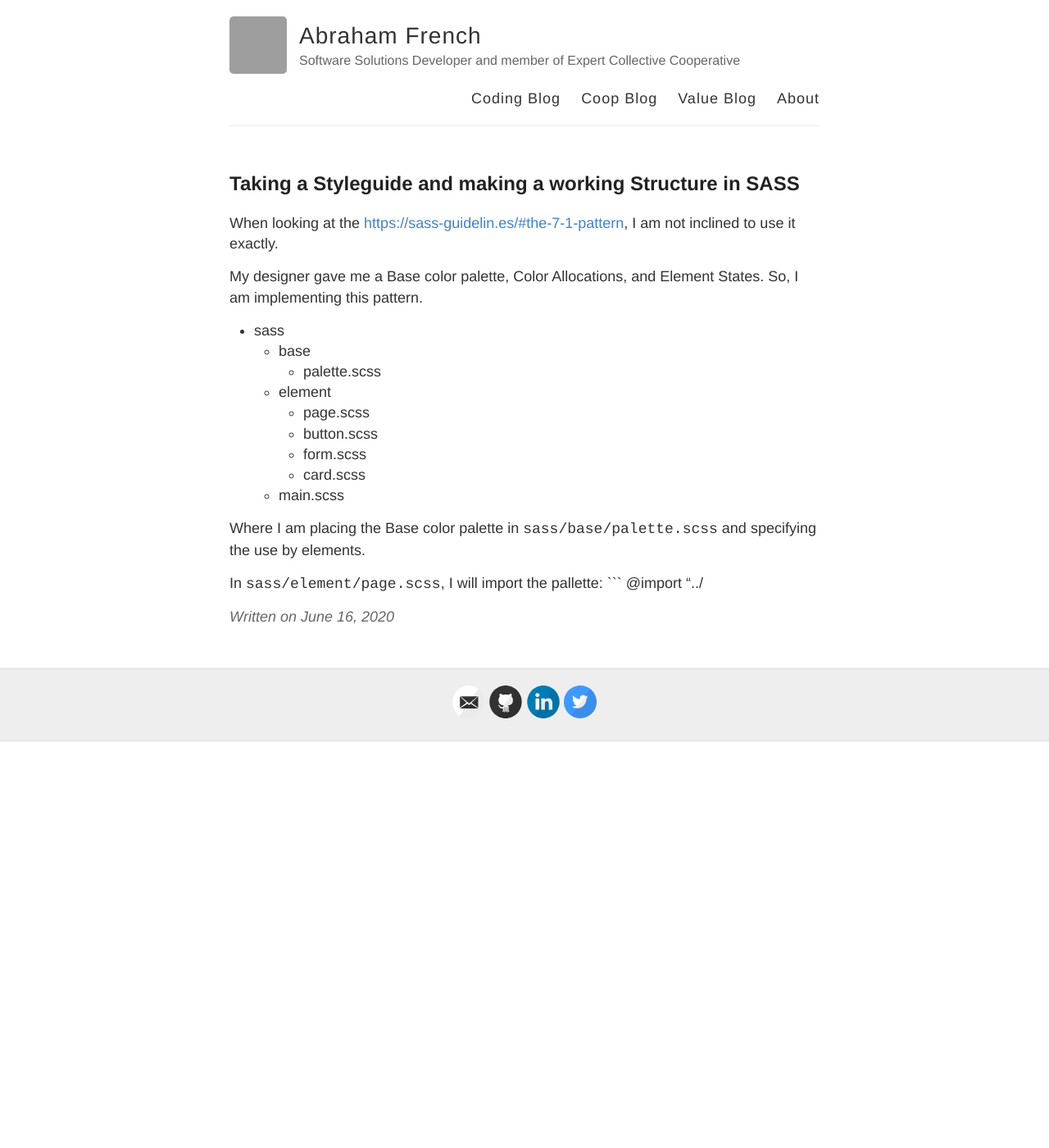
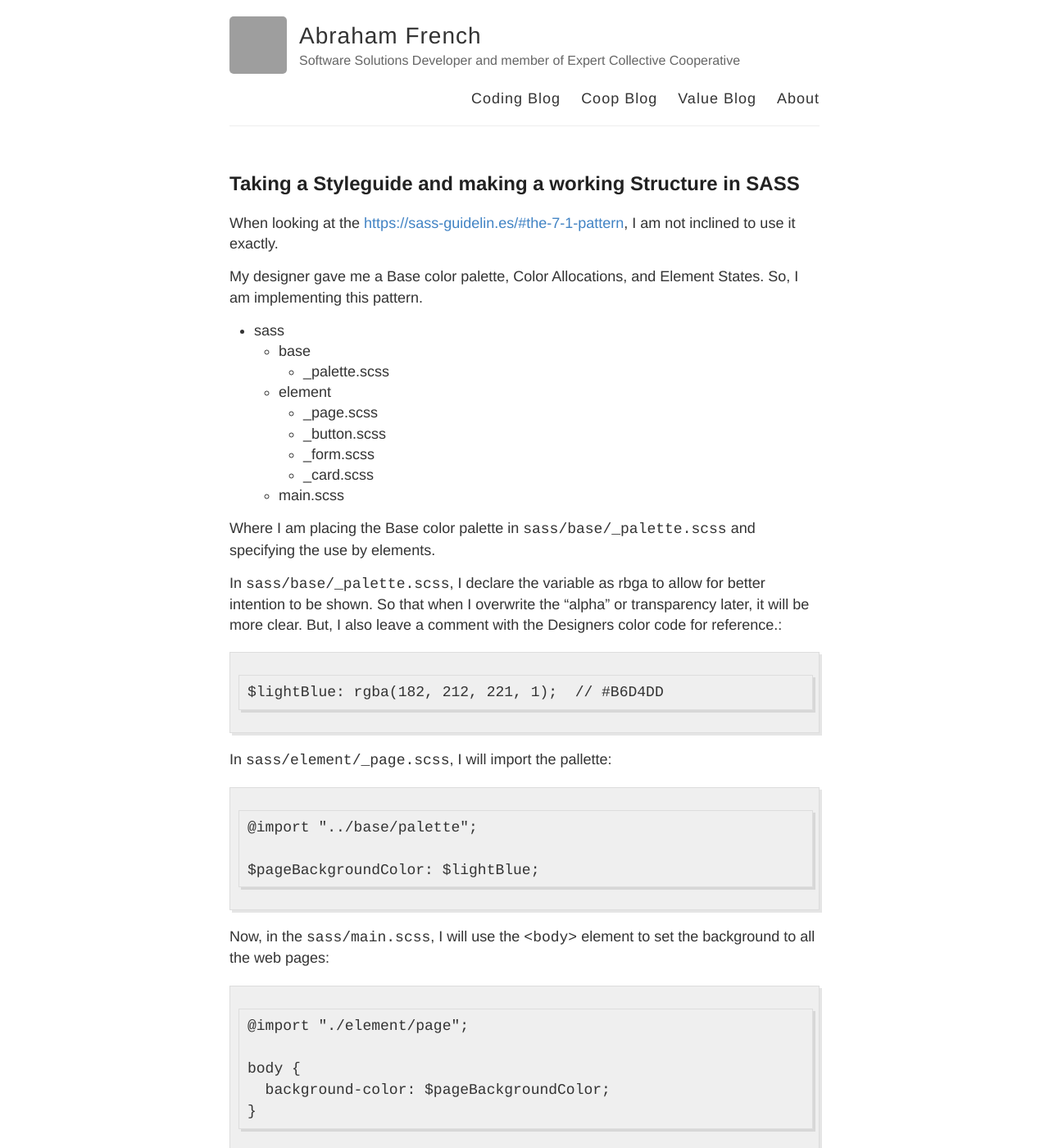
Before and after one commit to AbrahamFr/abrahamfr.github.io, a Jekyll site: the page built from _coding/2020-06-16-StyleGuide-to-Structure.md, in a window 1280 px wide and 1400 px high. Shown: the whole window at 82% size. Built offline with Jekyll 4.4.1, drawn with Linux system fonts in a browser that asks for light colours; grey boxes are pictures that could not be loaded.

Commit message:
Update 2020-06-16-StyleGuide-to-Structure.md

````diff
--- a/_coding/2020-06-16-StyleGuide-to-Structure.md
+++ b/_coding/2020-06-16-StyleGuide-to-Structure.md
@@ -9,17 +9,34 @@ My designer gave me a Base color palette, Color Allocations, and Element States.
 
 - sass
   - base
-    - palette.scss
+    - _palette.scss
   - element
-    - page.scss
-    - button.scss
-    - form.scss
-    - card.scss
+    - _page.scss
+    - _button.scss
+    - _form.scss
+    - _card.scss
   - main.scss
 
-Where I am placing the Base color palette in `sass/base/palette.scss` and specifying the use by elements.
+Where I am placing the Base color palette in `sass/base/_palette.scss` and specifying the use by elements.
 
 
-In `sass/element/page.scss`, I will import the pallette:
+In `sass/base/_palette.scss`, I declare the variable as rbga to allow for better intention to be shown.  So that when I overwrite the "alpha" or transparency later, it will be more clear. But, I also leave a comment with the Designers color code for reference.:
 ```
-@import "../
+$lightBlue: rgba(182, 212, 221, 1);  // #B6D4DD
+```
+
+In `sass/element/_page.scss`, I will import the pallette:
+```
+@import "../base/palette";
+
+$pageBackgroundColor: $lightBlue;
+```
+
+Now, in the `sass/main.scss`, I will use the `<body>` element to set the background to all the web pages:
+```
+@import "./element/page";
+
+body {
+  background-color: $pageBackgroundColor;
+}
+```
````
